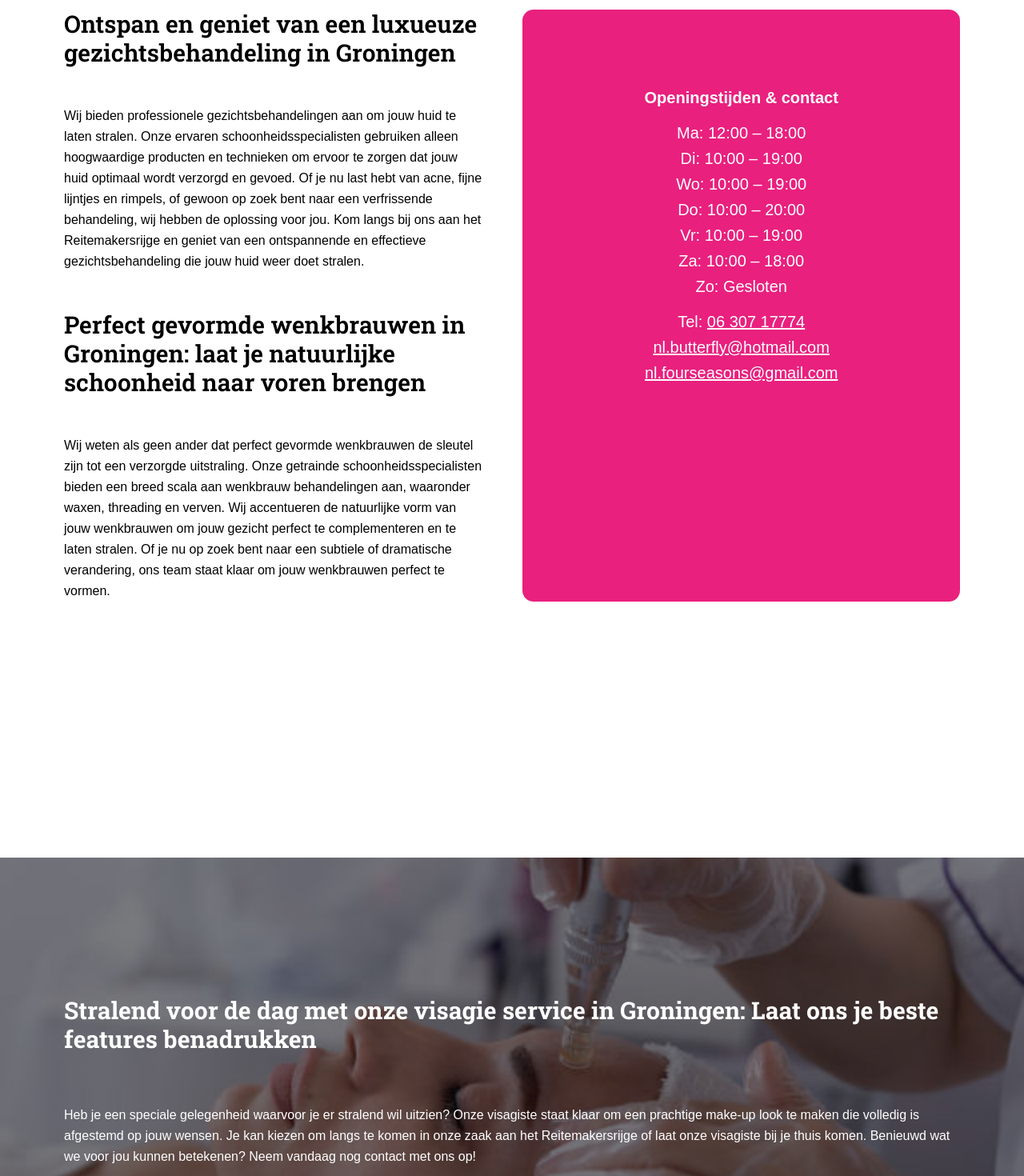
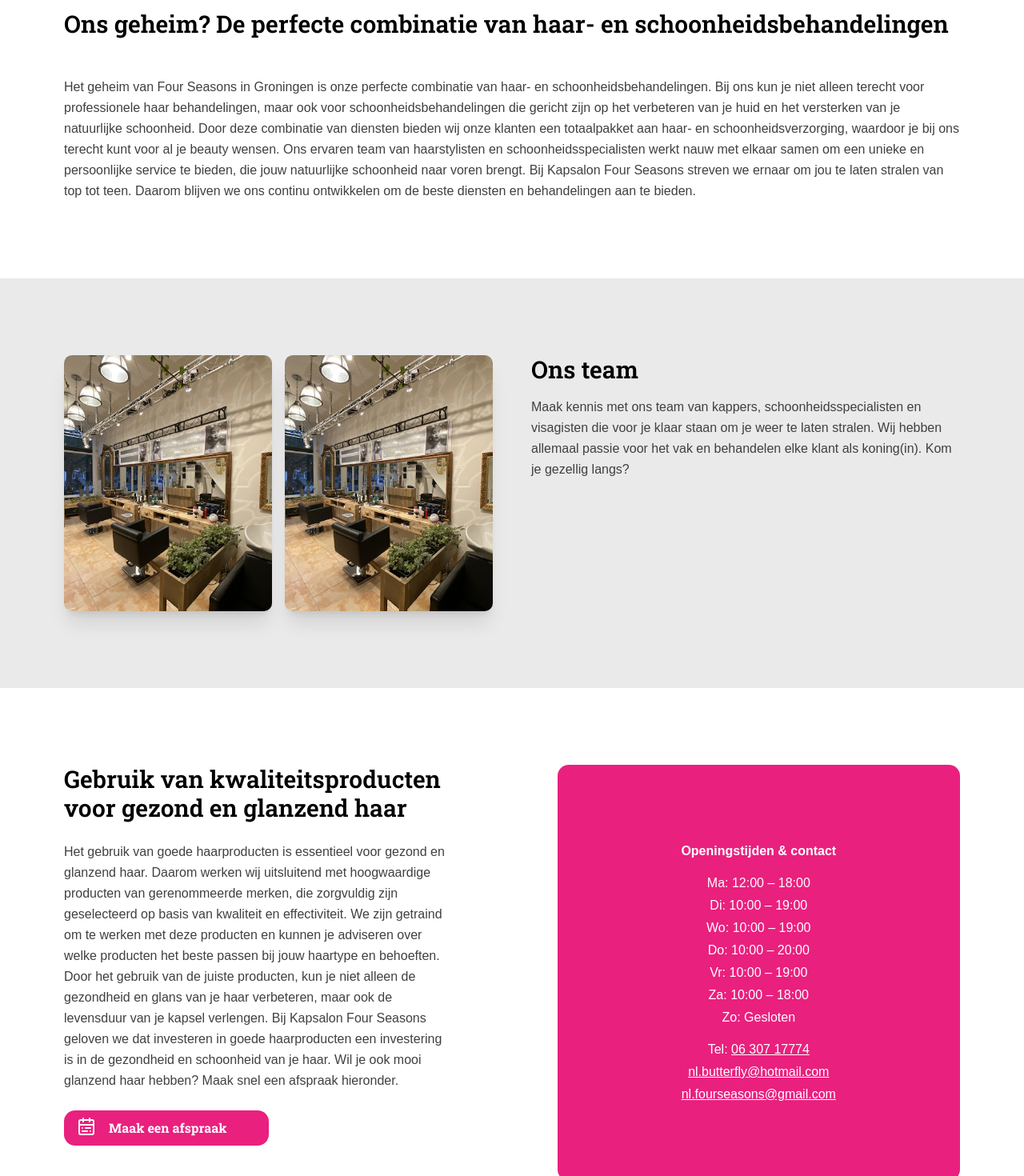
Before and after one commit to MatthijsvanNistelrooij/four_seasons_cms, a Next.js app: page /beauty in a window 1280 px wide. Shown: the part 800-2270 px from the top of the page at 80% size. Built offline with nearby package versions, Linux system fonts and the light colour scheme; no server answers.

Commit message:
update navbar

```diff
--- a/app/(root)/beauty/page.tsx
+++ b/app/(root)/beauty/page.tsx
@@ -1,8 +1,8 @@
-import BeatyPage from "@/components/BeautyPage"
+import AboutPage from "@/components/AboutPage"
 import React from "react"
 
 const Beauty = () => {
-  return <BeatyPage />
+  return <AboutPage />
 }
 
 export default Beauty
--- a/components/BeautyPage.tsx
+++ /dev/null
@@ -1,130 +0,0 @@
-"use client"
-
-import hero from "../public/assets/hero_3.jpg"
-import hero2 from "../public/assets/hero_4.jpg"
-import OpeningHours from "./OpeningHours"
-
-export default function BeatyPage() {
-  return (
-    <main className="">
-      <section
-        className="relative w-full h-[60vh] md:h-[70vh] bg-center bg-cover"
-        style={{ backgroundImage: `url(${hero2.src})` }}
-      >
-        {/* Optional dark overlay for better text contrast */}
-        <div className="absolute inset-0 bg-black opacity-50"></div>
-
-        {/* Text container */}
-        <div className="relative z-10 flex items-center h-full">
-          <div className="container mx-auto px-8 md:px-20 flex flex-col text-white gap-12">
-            {" "}
-            <h2 className="text-2xl md:text-3xl font-bold mb-4">
-              Je gezicht weer laten stralen met schoonheidsbehandelingen in
-              Groningen
-            </h2>
-            <p
-              className="md:text-md leading-relaxed"
-              style={{ fontFamily: "sans-serif" }}
-            >
-              Wij bieden onder andere professionele wimperextensions aan voor
-              wie op zoek is naar vollere en langere wimpers. Onze getrainde
-              wimperstylisten gebruiken alleen hoogwaardige materialen en
-              technieken om ervoor te zorgen dat de extensions op de juiste
-              manier worden geplaatst. Of je nu op zoek bent naar subtiele
-              wimpers of volle wimpers, ons team staat klaar om jou te helpen.
-              Kom langs bij Four Seasons in Groningen en ontdek hoe wij jouw
-              wimpers kunnen laten stralen!
-            </p>
-          </div>
-        </div>
-      </section>
-
-      <section className="bg-white text-white py-24 mb-56">
-        <div className="container mx-auto px-8 md:px-20 flex flex-col lg:flex-row gap-12">
-          {" "}
-          <div className="space-y-12 w-full max-w-xl">
-            <h2 className="text-xl md:text-2xl lg:text-3xl font-semibold text-black">
-              Ontspan en geniet van een luxueuze gezichtsbehandeling in
-              Groningen
-            </h2>
-            <p
-              className="flex flex-col text-black leading-relaxed"
-              style={{ fontFamily: "sans-serif" }}
-            >
-              Wij bieden professionele gezichtsbehandelingen aan om jouw huid te
-              laten stralen. Onze ervaren schoonheidsspecialisten gebruiken
-              alleen hoogwaardige producten en technieken om ervoor te zorgen
-              dat jouw huid optimaal wordt verzorgd en gevoed. Of je nu last
-              hebt van acne, fijne lijntjes en rimpels, of gewoon op zoek bent
-              naar een verfrissende behandeling, wij hebben de oplossing voor
-              jou. Kom langs bij ons aan het Reitemakersrijge en geniet van een
-              ontspannende en effectieve gezichtsbehandeling die jouw huid weer
-              doet stralen.
-            </p>
-            <h2 className="text-xl md:text-2xl lg:text-3xl font-semibold text-black">
-              Perfect gevormde wenkbrauwen in Groningen: laat je natuurlijke
-              schoonheid naar voren brengen
-            </h2>
-            <p
-              className="text-base flex flex-col text-black leading-relaxed"
-              style={{ fontFamily: "sans-serif" }}
-            >
-              Wij weten als geen ander dat perfect gevormde wenkbrauwen de
-              sleutel zijn tot een verzorgde uitstraling. Onze getrainde
-              schoonheidsspecialisten bieden een breed scala aan wenkbrauw
-              behandelingen aan, waaronder waxen, threading en verven. Wij
-              accentueren de natuurlijke vorm van jouw wenkbrauwen om jouw
-              gezicht perfect te complementeren en te laten stralen. Of je nu op
-              zoek bent naar een subtiele of dramatische verandering, ons team
-              staat klaar om jouw wenkbrauwen perfect te vormen.
-            </p>
-          </div>
-          <div className="bg-[#e9207e] text-white p-5 w-full py-24 rounded-xl flex text-center justify-center text-xl">
-            <OpeningHours text="white" />
-          </div>
-        </div>
-      </section>
-      <section
-        className="relative w-full bg-center bg-cover"
-        style={{
-          backgroundImage: `url(${hero2.src})`,
-        }}
-      >
-        {/* Optional dark overlay for better text contrast */}
-        <div className="absolute inset-0 bg-black opacity-70"></div>
-
-        {/* Text container */}
-
-        <section
-          className="relative w-full h-[60vh] md:h-[70vh] bg-center bg-cover"
-          style={{ backgroundImage: `url(${hero.src})` }}
-        >
-          {/* Optional dark overlay for better text contrast */}
-          <div className="absolute inset-0 bg-black opacity-50"></div>
-
-          {/* Text container */}
-          <div className="relative z-10 flex items-center h-full">
-            <div className="container mx-auto px-8 md:px-20 flex flex-col text-white gap-12">
-              {" "}
-              <h2 className="text-2xl md:text-3xl font-bold mb-4">
-                Stralend voor de dag met onze visagie service in Groningen: Laat
-                ons je beste features benadrukken
-              </h2>
-              <p
-                className="md:text-md leading-relaxed"
-                style={{ fontFamily: "sans-serif" }}
-              >
-                Heb je een speciale gelegenheid waarvoor je er stralend wil
-                uitzien? Onze visagiste staat klaar om een prachtige make-up
-                look te maken die volledig is afgestemd op jouw wensen. Je kan
-                kiezen om langs te komen in onze zaak aan het Reitemakersrijge
-                of laat onze visagiste bij je thuis komen. Benieuwd wat we voor
-                jou kunnen betekenen? Neem vandaag nog contact met ons op!
-              </p>
-            </div>
-          </div>
-        </section>
-      </section>
-    </main>
-  )
-}
```
